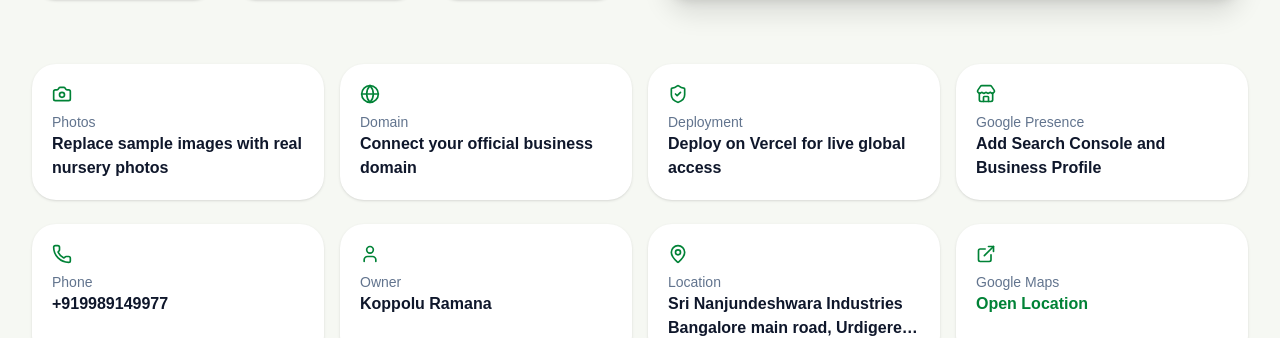
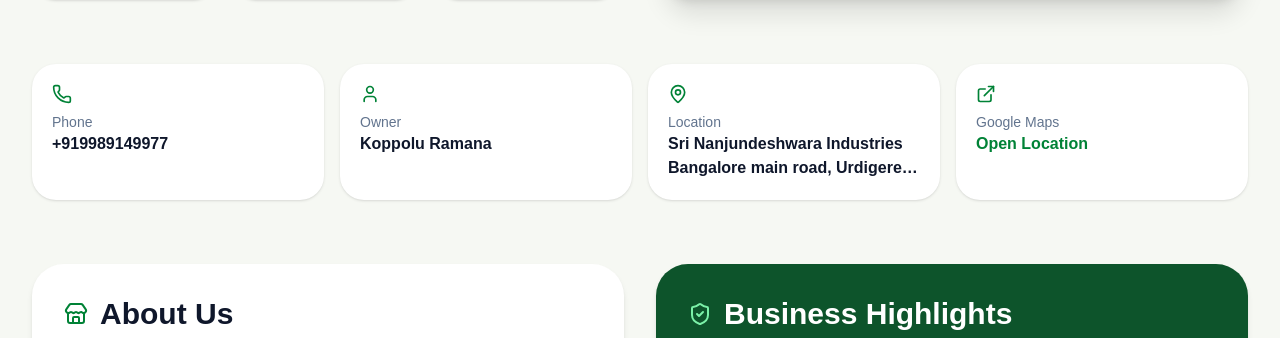
Before and after one commit to KoppoluLeelaKrishna/shiva-parvathi-nursery, a Next.js app: page / in a window 1280 px wide. Shown: the part 819-1157 px from the top of the page. Built offline with nearby package versions, Linux system fonts and the light colour scheme.

Commit message:
Update nursery website text

```diff
--- a/app/page.tsx
+++ b/app/page.tsx
@@ -517,30 +517,7 @@ export default function Page() {
           </div>
         </section>
 
-        <section id="launch" className="mx-auto max-w-7xl px-4 pb-6 lg:px-8">
-          <div className="grid gap-4 md:grid-cols-4">
-            <div className="rounded-3xl bg-white p-5 shadow-sm">
-              <Camera className="mb-2 h-5 w-5 text-green-700" />
-              <p className="text-sm text-slate-500">Photos</p>
-              <p className="font-semibold">Replace sample images with real nursery photos</p>
-            </div>
-            <div className="rounded-3xl bg-white p-5 shadow-sm">
-              <Globe className="mb-2 h-5 w-5 text-green-700" />
-              <p className="text-sm text-slate-500">Domain</p>
-              <p className="font-semibold">Connect your official business domain</p>
-            </div>
-            <div className="rounded-3xl bg-white p-5 shadow-sm">
-              <ShieldCheck className="mb-2 h-5 w-5 text-green-700" />
-              <p className="text-sm text-slate-500">Deployment</p>
-              <p className="font-semibold">Deploy on Vercel for live global access</p>
-            </div>
-            <div className="rounded-3xl bg-white p-5 shadow-sm">
-              <Store className="mb-2 h-5 w-5 text-green-700" />
-              <p className="text-sm text-slate-500">Google Presence</p>
-              <p className="font-semibold">Add Search Console and Business Profile</p>
-            </div>
-          </div>
-        </section>
+
 
         <section className="mx-auto max-w-7xl px-4 pb-6 lg:px-8">
           <div className="grid gap-4 md:grid-cols-4">
```
